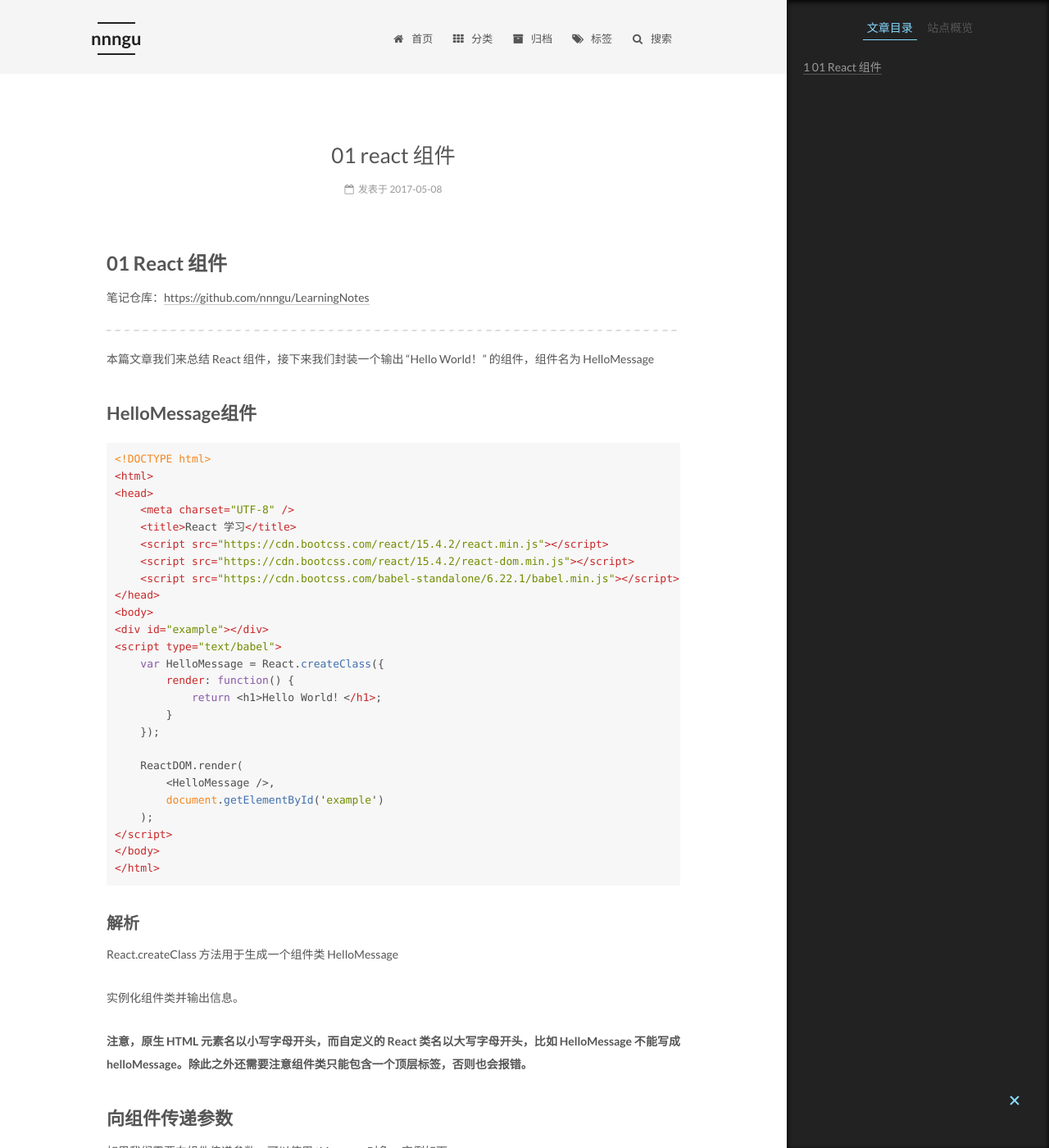
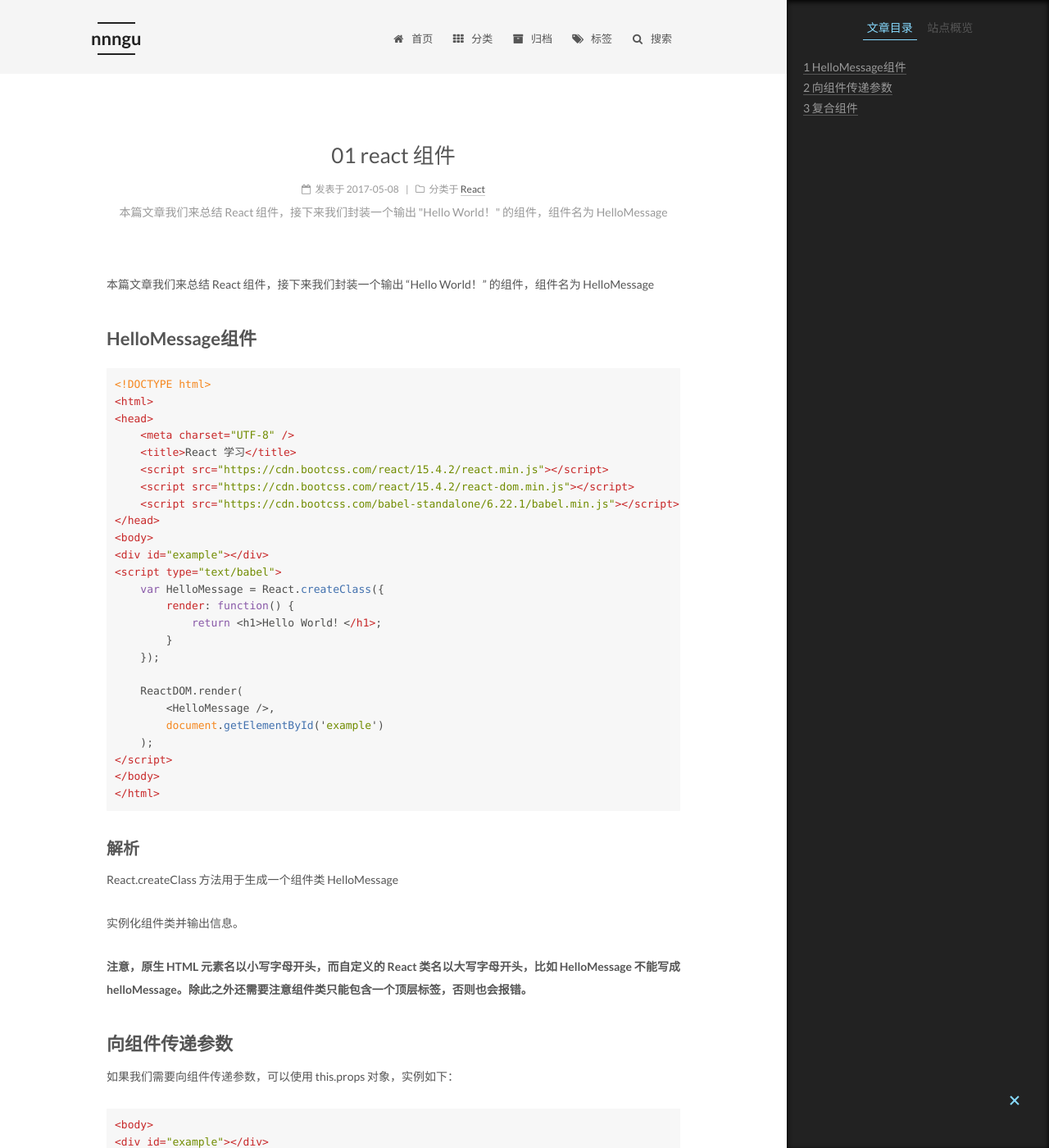
Before and after one commit to nnngu/LearningNotes, a Jekyll site: the page built from _posts/2017-05-08-01 React 组件.md, in a window 1280 px wide and 1400 px high. Shown: the whole window at 82% size. Built offline with Jekyll 4.4.1, drawn with Linux system fonts in a browser that asks for light colours.

Commit message:
修改文件: _posts/2017-05-08-01 React 组件.md

```diff
--- a/_posts/2017-05-08-01 React 组件.md
+++ b/_posts/2017-05-08-01 React 组件.md
@@ -1,7 +1,6 @@
-# 01 React 组件
-
-笔记仓库：[https://github.com/nnngu/LearningNotes](https://github.com/nnngu/LearningNotes)
-
+---
+categories: React
+description: 本篇文章我们来总结 React 组件，接下来我们封装一个输出 "Hello World！" 的组件，组件名为 HelloMessage
 ---
 
 本篇文章我们来总结 React 组件，接下来我们封装一个输出 "Hello World！" 的组件，组件名为 HelloMessage
```
